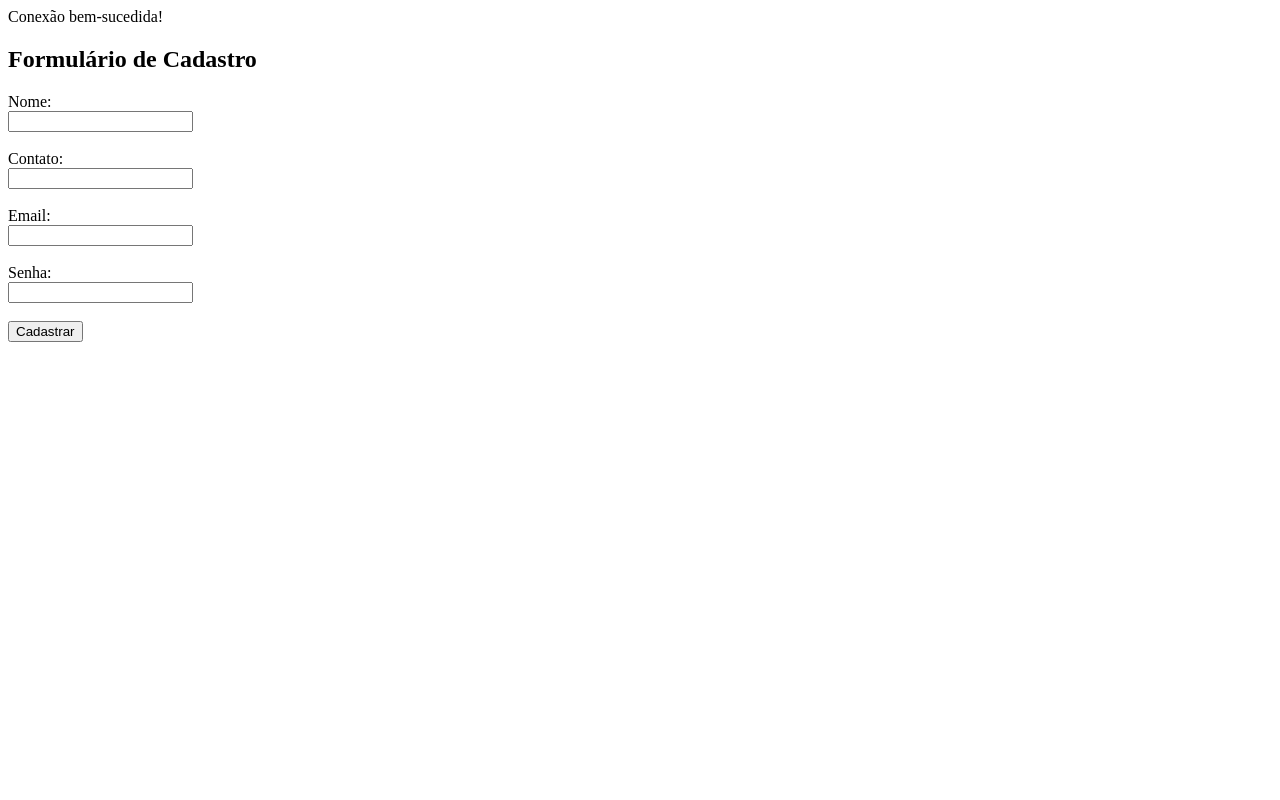
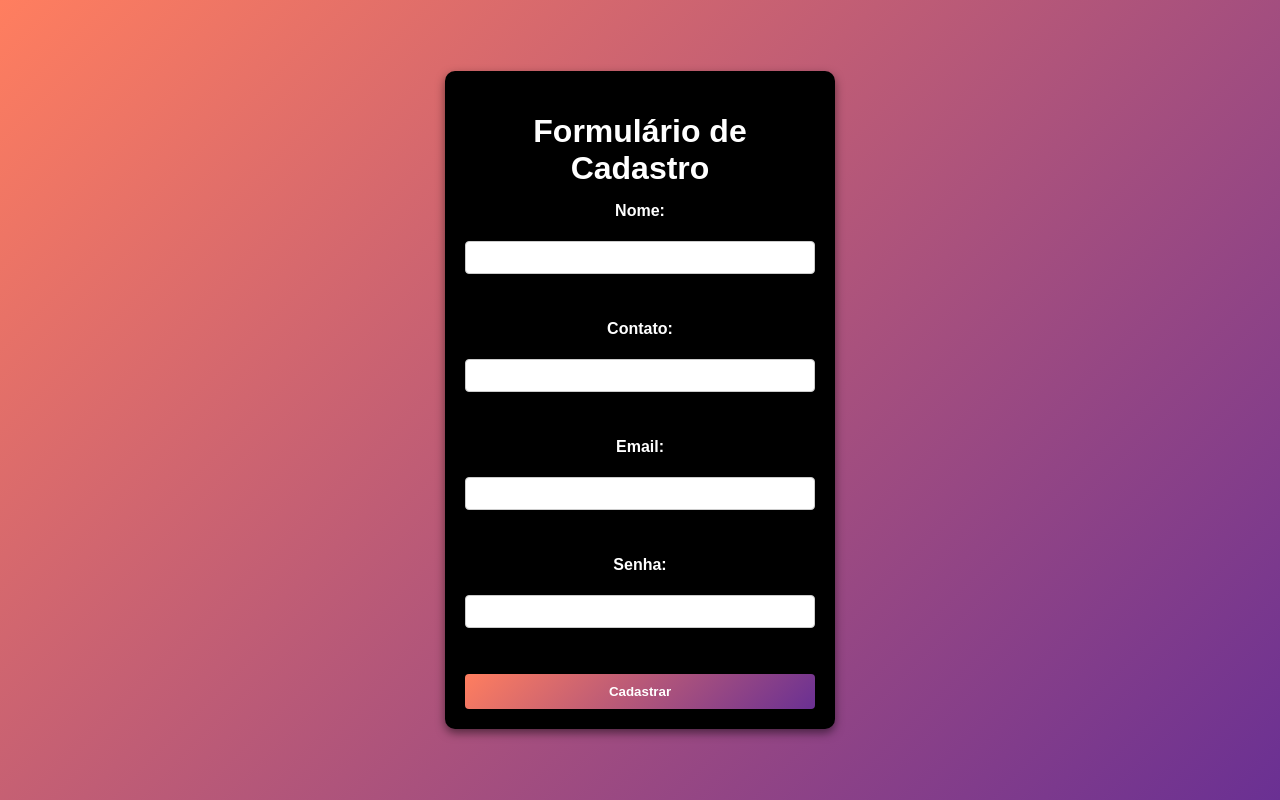
Before and after one commit to Thiago-vini-gr/codigos-em-PHP, a PHP site: page /formulario.php in a window 1280 px wide. Run offline with PHP 8.4, Linux system fonts and the light colour scheme.

Commit message:
Enhance user registration experience with alerts and improve form styling

```diff
--- a/conexao/cadastrar.php
+++ b/conexao/cadastrar.php
@@ -17,14 +17,14 @@ if ($_SERVER['REQUEST_METHOD'] == 'POST'){
         $stmt->bind_param("ssss", $nome_usuario, $senha_hash, $email_usuario, $contato_usuario);
 
         if ($stmt->execute()) {
-            echo "Cadastro realizado com sucesso!";
+            echo "<script>alert('Cadastro realizado com sucesso!'); window.location.href = 'formulario.php';</script>";
         } else {
-            echo "Erro ao cadastrar: " . $stmt->error;
+            echo "<script>alert('Erro ao cadastrar: " . $stmt->error . "'); window.location.href = 'formulario.php';</script>";
         }
 
         $stmt->close();
     } else {
-        echo "Erro na preparação da consulta: " . $mysqli->error;
+        echo "<script>alert('Erro na preparação da consulta: " . $mysqli->error . "'); window.location.href = 'formulario.php';</script>";
     }
 
 }
--- a/conexao/conexao.php
+++ b/conexao/conexao.php
@@ -10,7 +10,7 @@ $mysqli = new mysqli($hostname, $usuario, $senha, $bancodedados);
     echo "Falha na conexão:( " . $mysqli->connect_error . ")" . $mysqli->connect_errno;
 }
     else {
-    echo "Conexão bem-sucedida!";
+
 }
 
 ?>
--- a/conexao/formulario.php
+++ b/conexao/formulario.php
@@ -9,10 +9,12 @@ include ('conexao.php');
     <meta charset="UTF-8">
     <meta name="viewport" content="width=device-width, initial-scale=1.0">
     <title>Formulário de Cadastro</title>
+    <link rel="stylesheet" href="style.css">
 </head>
 <body>
-    <h2>Formulário de Cadastro</h2>
-    <form action="cadastrar.php" method="post">
+    <div class="form-box">
+            <h1>Formulário de Cadastro</h1>
+            <form action="cadastrar.php" method="post">
         <label for="nome_usuario">Nome:</label><br>
         <input type="text" id="nome_usuario" name="nome_usuario" required><br><br>
 
@@ -26,5 +28,6 @@ include ('conexao.php');
         <input type="password" id="senha_usuario" name="senha_usuario" required><br><br>
 
         <button type="submit">Cadastrar</button>
+    </div>
 </body>
 </html>
--- /dev/null
+++ b/conexao/style.css
@@ -0,0 +1,61 @@
+body {
+    font-family: Arial, sans-serif;
+    background: linear-gradient(135deg, #ff7e5f, #6a3093); /* Gradiente laranja e roxo */
+    margin: 0;
+    padding: 0;
+    display: flex;
+    justify-content: center;
+    align-items: center;
+    height: 100vh;
+}
+
+.form-box {
+    background-color: #000; /* Fundo preto */
+    padding: 20px; /* Reduzi o padding */
+    border-radius: 10px;
+    box-shadow: 0 4px 10px rgba(0, 0, 0, 0.5); /* Sombra mais escura */
+    width: 350px;
+    text-align: center;
+    display: flex;
+    flex-direction: column;
+    justify-content: center;
+    align-items: center;
+}
+
+h1 {
+    margin-bottom: 15px; /* Reduzi o espaçamento */
+    color: #fff; /* Texto branco */
+}
+
+form {
+    display: flex;
+    flex-direction: column;
+    width: 100%;
+}
+
+label {
+    margin-bottom: 3px; /* Reduzi o espaçamento */
+    font-weight: bold;
+    color: #fff; /* Texto branco */
+}
+
+input {
+    margin-bottom: 10px; /* Reduzi o espaçamento */
+    padding: 8px; /* Reduzi o padding */
+    border: 1px solid #ccc;
+    border-radius: 4px;
+}
+
+button {
+    padding: 10px;
+    background: linear-gradient(135deg, #ff7e5f, #6a3093); /* Gradiente laranja e roxo */
+    color: #fff;
+    border: none;
+    border-radius: 4px;
+    cursor: pointer;
+    font-weight: bold;
+}
+
+button:hover {
+    background: linear-gradient(135deg, #e06b50, #5a267d); /* Gradiente mais escuro no hover */
+}
```
